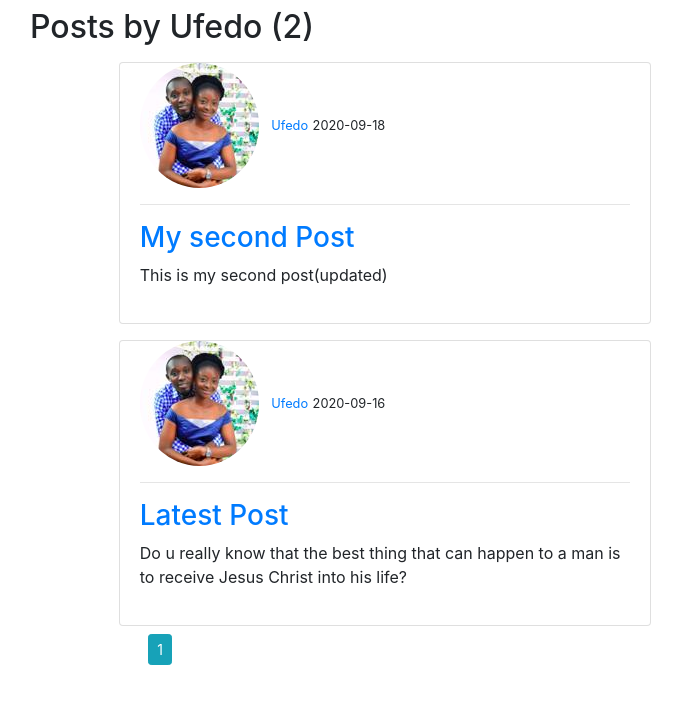
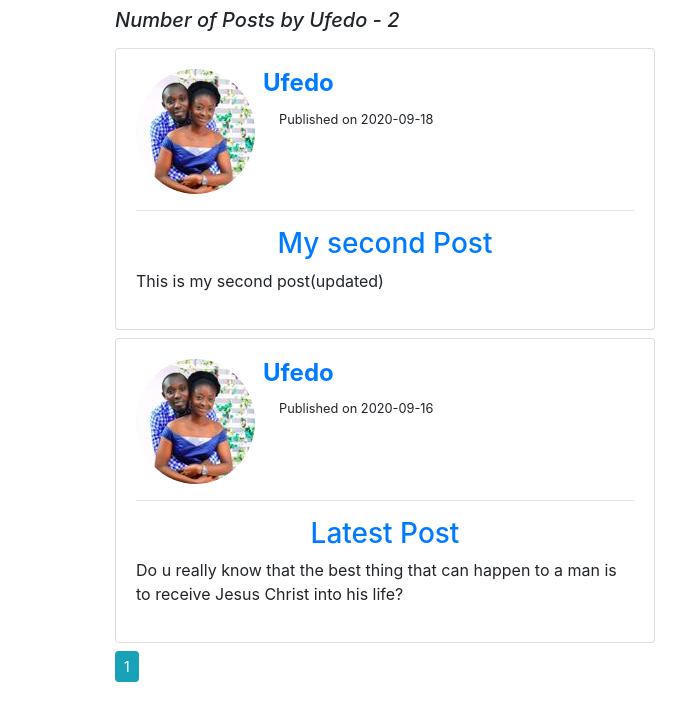
Before and after one commit to DonAttai/Blog-App-Flask, a Flask app: a page that uses flaskapp/templates/base.html in a window 1280 px wide. Shown: the part 56-777 px from the top of the page, without its empty margins (255-941 px from the left). Run offline with Flask 2, Linux system fonts and the light colour scheme; data comes from the database, SQL or seed files in the repository; both versions use the stored data as it was after the commit; some libraries are stand-ins or nearby versions.

Commit message:
edited the html files

```diff
--- a/flaskapp/templates/base.html
+++ b/flaskapp/templates/base.html
@@ -10,8 +10,8 @@
     {% include 'nav.html' %}
 
     <div class="container mt-2 " >
-        <div class="row col-log-8 mx-auto ">
-            <div class="mx-auto" >
+        <div class="row">
+            <div class="col-8 col-sm-6 mx-auto" >
                 {% with messages = get_flashed_messages(with_categories=true) %}
                 {% if messages %}
                     {% for category, message in messages %}
--- a/flaskapp/templates/create_post.html
+++ b/flaskapp/templates/create_post.html
@@ -6,9 +6,9 @@
 
 
 {% block content %}
-    <div class="row col-lg-8 mx-auto mt-5">
-        <div class="card mx-auto w-75">
-            <div class="card-body ">
+    <div class="row mt-5">
+        <div class="col-8 col-sm-6 mx-auto">
+            <div class="card card-body ">
 
                 <form action="" method="POST" autocomplete="off">
                     {{ form.hidden_tag() }}
--- a/flaskapp/templates/request_reset.html
+++ b/flaskapp/templates/request_reset.html
@@ -7,9 +7,9 @@
 
 {% block content %}
 
-<div class="row col-lg-8 mx-auto mt-5 ">
-    <div class="card mx-auto w-50">
-        <div class="card-body ">
+<div class="row mt-4">
+    <div class="col-8 col-sm-6  mx-auto">
+        <div class="card card-body ">
 
             <form action="" method="POST">
                 {{ form.hidden_tag() }}
--- a/flaskapp/templates/reset_token.html
+++ b/flaskapp/templates/reset_token.html
@@ -7,9 +7,9 @@
 
 {% block content %}
 
-<div class="row col-lg-8 mx-auto ">
-    <div class="card mx-auto">
-        <div class="card-body ">
+<div class="row mt-4">
+    <div class="col-8 col-sm-6 mx-auto">
+        <div class="card card-body ">
 
             <form action="" method="POST">
                 {{ form.hidden_tag() }}
--- a/flaskapp/templates/update_post.html
+++ b/flaskapp/templates/update_post.html
@@ -6,9 +6,9 @@
 
 
 {% block content %}
-<div class="row col-lg-8 mx-auto mt-5">
-    <div class="card mx-auto w-75">
-        <div class="card-body ">
+<div class="row mt-4">
+    <div class="col-8 col-sm-6 mx-auto">
+        <div class="card card-body ">
 
             <form action="" method="POST">
                 {{ form.hidden_tag() }}
--- a/flaskapp/templates/user_posts.html
+++ b/flaskapp/templates/user_posts.html
@@ -7,29 +7,39 @@
 
 
 {% block content %}
+    <div class="row">
+        <div class="col-8 col-sm-6 mx-auto">
+            <h5 class="font-italic" >Number of Posts by {{user.username}} - {{posts.total}}</h5>
+        </div>
+    </div>
 
-    <h2 class=" row mb-3 col-md-8 mx-auto">Posts by {{user.username}} ({{posts.total}})</h2>
 
 {% for post in posts.items %}
 
-    <div class="row mt-3 col-md-8 mx-auto">
-        <div class="card w-75 mx-auto ">
-            <div class="card-body pt-0 mt-0">
-                <img class="rounded-circle" src="{{ url_for('static', filename='pictures/' + post.author.image_file ) }}" alt="Image">
-                <small class="ml-2" ><a href="{{url_for('user_posts', username=post.author.username)}}">{{post.author.username}}</a></small>
-                <small>{{post.pub_date.strftime('%Y-%m-%d')}}</small>
+    <div class="row mt-2">
+        <div class="col-8 col-sm-6 mx-auto ">
+            <div class="card card-body">
+                <div class="media">
+                    <img class="rounded-circle" src="{{ url_for('static', filename='pictures/' + post.author.image_file ) }}" alt="Image">
+                    <div class="media-body">
+                        <h4 class="ml-2 font-weight-bold" ><a href="{{url_for('user_posts', username=post.author.username)}}">{{post.author.username}}</a></h4>
+                        <small class="ml-4">Published on {{post.pub_date.strftime('%Y-%m-%d')}}</small>
+                    </div>
+
+                </div>
+
                 <hr>
 
-                <a href="{{ url_for('post', post_id=post.id) }}"><h3>{{post.title}}</h3></a>
+                <a href="{{ url_for('post', post_id=post.id) }}"><h3 class="text-center">{{post.title}}</h3></a>
                 <p>{{ post.content }}</p>
             </div>
         </div>
     </div>
 {% endfor %}
 
-<div class="row col-md-8 mx-auto mt-2">
-    <div class="col-md-2"></div>
-    {% for page_num in posts.iter_pages( right_edge=1, left_edge=1, right_current=3, left_current=1)  %}
+<div class="row mt-2">
+    <div class="col-8 col-sm-6 mx-auto">
+        {% for page_num in posts.iter_pages( right_edge=1, left_edge=1, right_current=3, left_current=1)  %}
 
         {% if page_num %}
 
@@ -45,6 +55,8 @@
 
 
     {% endfor %}
+    </div>
+
 </div>
 
 {% endblock content %}
--- /dev/null
+++ b/runtime.txt
@@ -0,0 +1 @@
+python-3.8.2
```
Also changed, not shown: flaskapp/templates/account.html (+11 -9 lines), flaskapp/templates/index.html (+19 -12 lines), flaskapp/templates/login.html (+10 -7 lines), flaskapp/templates/post.html (+13 -7 lines), flaskapp/templates/register.html (+12 -6 lines), requirements.txt (added, +47 -0 lines), flaskapp/blog.db, 2 other files.
